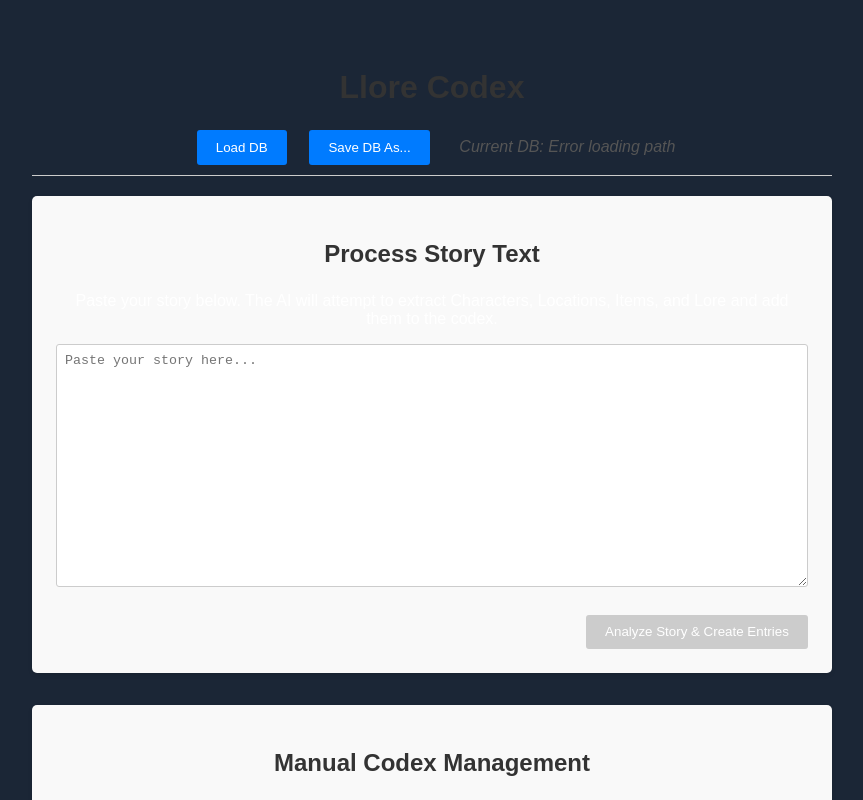
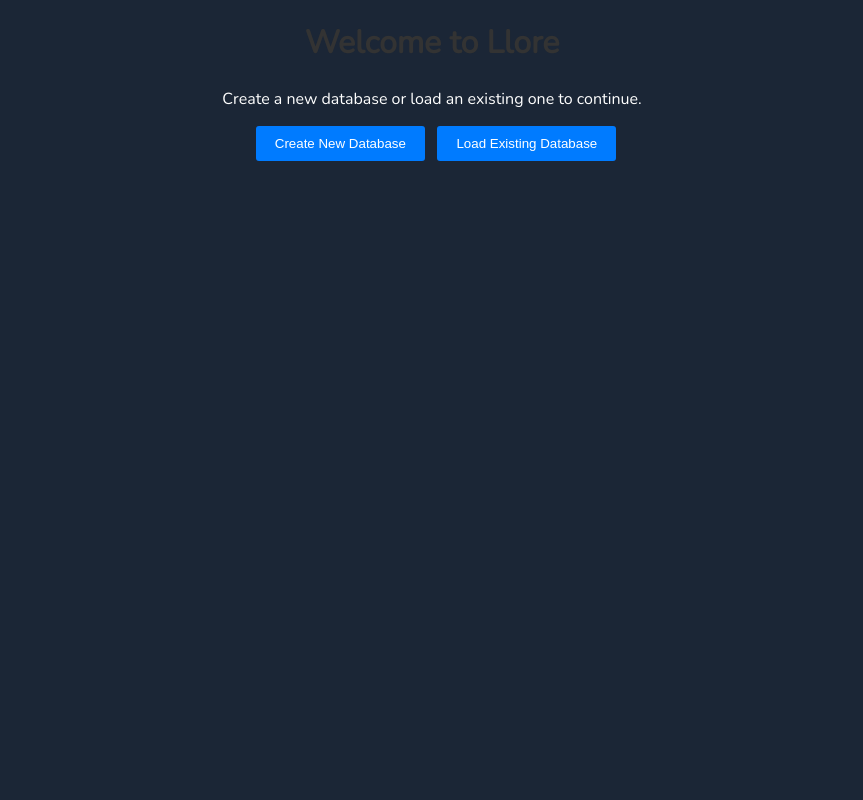
Before and after one commit to bobbyhiddn/Llore, a Svelte app in the folder frontend/: page / in a window 1280 px wide. Shown: the top 800 px of the page, without its empty margins (208-1071 px from the left). Built offline with nearby package versions, Linux system fonts and the light colour scheme.

Commit message:
loads lore db now

```diff
--- a/frontend/src/App.svelte
+++ b/frontend/src/App.svelte
@@ -12,6 +12,7 @@
     SaveDatabaseFile,
     SwitchDatabase,
     CopyDatabase,
+    IsDatabaseLoaded,
   } from '../wailsjs/go/main/App.js';
 
   let entries = [];
@@ -22,7 +23,9 @@
   let processStoryErrorMsg = ''; // Separate error message for story processing
   let storyText = ''; // State variable for the story textarea
   let selectedEntry = null; // Variable to hold the selected entry details
-  let currentDBPath = 'Loading...'; // Added for DB path display
+  let currentDBPath = 'No database loaded'; // Default state
+  let databaseIsReady = false;
+  let initialErrorMsg = '';
 
   // Ensure currentEntry includes all fields expected from Go's CodexEntry struct
   let currentEntry = { id: null, name: '', type: '', content: '', createdAt: null, updatedAt: null };
@@ -210,8 +213,45 @@
     }
   }
 
+  async function handleCreateNew() {
+    try {
+      const newPath = await SaveDatabaseFile();
+      if (newPath) {
+        await SwitchDatabase(newPath);
+        databaseIsReady = true;
+        await updateCurrentDBPath();
+        await loadEntries();
+      }
+    } catch (err) {
+      initialErrorMsg = `Error creating database: ${err}`;
+      databaseIsReady = false;
+    }
+  }
+
+  async function handleLoadExisting() {
+    try {
+      const existingPath = await SelectDatabaseFile();
+      if (existingPath) {
+        await SwitchDatabase(existingPath);
+        databaseIsReady = true;
+        await updateCurrentDBPath();
+        await loadEntries();
+      }
+    } catch (err) {
+      initialErrorMsg = `Error loading database: ${err}`;
+      databaseIsReady = false;
+    }
+  }
+  async function updateCurrentDBPath() {
+    try {
+      currentDBPath = await GetCurrentDatabasePath();
+    } catch (err) {
+      currentDBPath = "Error loading path";
+    }
+  }
 </script>
 
+{#if databaseIsReady}
 <main>
   <h1>Llore Codex</h1>
 
@@ -316,6 +356,17 @@
   {/if}
 
 </main>
+{:else}
+  <div class="initial-prompt">
+    <h1>Welcome to Llore</h1>
+    <p>Create a new database or load an existing one to continue.</p>
+    {#if initialErrorMsg}
+      <p style="color: red">{initialErrorMsg}</p>
+    {/if}
+    <button on:click={handleCreateNew}>Create New Database</button>
+    <button on:click={handleLoadExisting}>Load Existing Database</button>
+  </div>
+{/if}
 
 <style>
   main {
--- a/frontend/wailsjs/go/main/App.d.ts
+++ b/frontend/wailsjs/go/main/App.d.ts
@@ -16,6 +16,8 @@ export function GetCurrentDatabasePath():Promise<string>;
 
 export function GetEntryByID(arg1:number):Promise<main.CodexEntry>;
 
+export function IsDatabaseLoaded():Promise<boolean>;
+
 export function ProcessStory(arg1:string):Promise<Array<main.CodexEntry>>;
 
 export function SaveDatabaseFile():Promise<string>;
--- a/frontend/wailsjs/go/main/App.js
+++ b/frontend/wailsjs/go/main/App.js
@@ -30,6 +30,10 @@ export function GetEntryByID(arg1) {
   return window['go']['main']['App']['GetEntryByID'](arg1);
 }
 
+export function IsDatabaseLoaded() {
+  return window['go']['main']['App']['IsDatabaseLoaded']();
+}
+
 export function ProcessStory(arg1) {
   return window['go']['main']['App']['ProcessStory'](arg1);
 }
```
Also changed, not shown: 1 other file (tests, documents, lock files or other folders).
